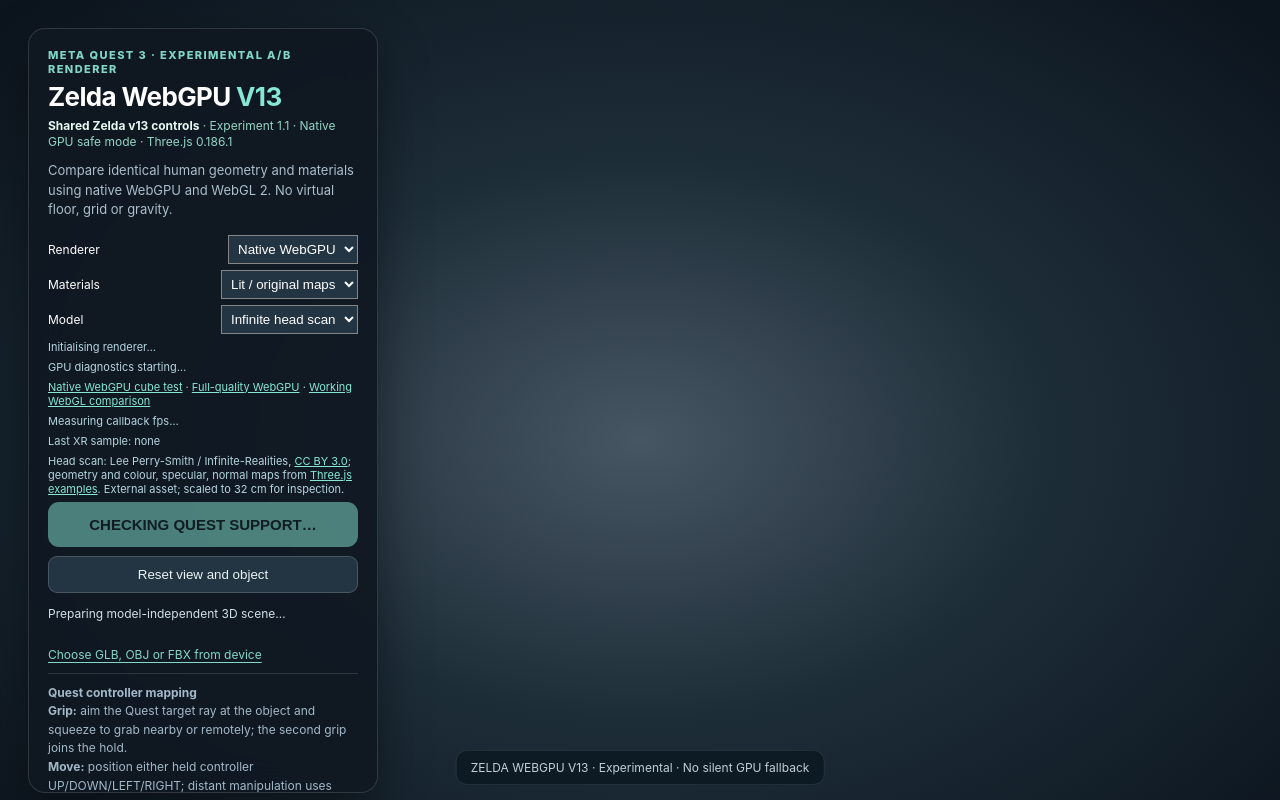
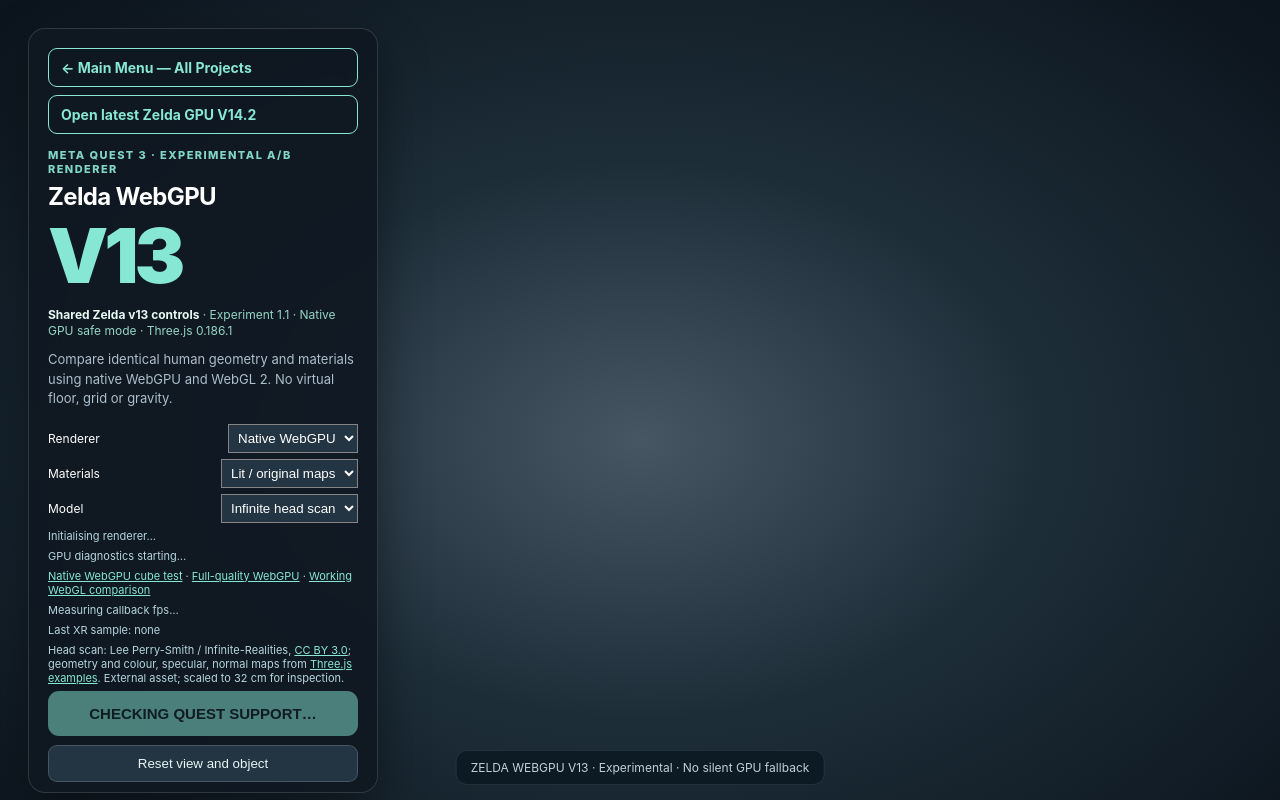
Before and after one commit to mikkk111/vr, a plain HTML site: page objects/zelda-webgpu-v13/index.html in a window 1280 px wide. Drawn offline with nearby package versions, Linux system fonts and the light colour scheme.

Commit message:
Add menu and latest-release navigation to archived Zelda V13 without changing renderer

```diff
--- a/objects/zelda-webgpu-v13/index.html
+++ b/objects/zelda-webgpu-v13/index.html
@@ -29,14 +29,17 @@
     .kbd{border:1px solid #ffffff40;border-radius:4px;font-size:10px;padding:1px 4px;color:#e6f7fc}
     #footer{position:fixed;z-index:2;bottom:15px;left:50%;transform:translateX(-50%);background:#091720bb;border:1px solid #ffffff18;padding:9px 14px;border-radius:11px;color:#c1d0d6;white-space:nowrap;font-size:12px;pointer-events:none}
     @media(max-width:600px){#panel{padding:14px}h1{font-size:21px}.sub{margin-bottom:9px}#footer{font-size:10px;bottom:8px}}
-  #panel{max-height:calc(100dvh - 35px);overflow:auto}#panel label:not(#filelabel){display:flex;justify-content:space-between;align-items:center;font-size:12px;margin:6px 0}#panel select{max-width:65%;background:#233442;color:#fff;padding:5px}#panel p{font-size:11px;color:#b6d6df;margin:6px 0}#panel a{color:#86e8d4}</style>
+  #panel{max-height:calc(100dvh - 35px);overflow:auto}#panel label:not(#filelabel){display:flex;justify-content:space-between;align-items:center;font-size:12px;margin:6px 0}#panel select{max-width:65%;background:#233442;color:#fff;padding:5px}#panel p{font-size:11px;color:#b6d6df;margin:6px 0}#panel a{color:#86e8d4}
+.project-nav{margin:0 0 14px;display:grid;gap:8px}.project-nav a{display:block;padding:10px 12px;border:1px solid #86e8d4;border-radius:9px;color:#c2fff1;text-decoration:none;font-size:14px;font-weight:750}.project-name{display:block;font-size:24px;font-weight:750;line-height:1.2}.build-version{display:block;color:#86e8d4;font-size:clamp(54px,9vw,76px);font-weight:900;line-height:1.05;letter-spacing:-.055em;margin:4px 0 12px;white-space:nowrap}
+</style>
   <script type="importmap">{"imports":{"three":"https://cdn.jsdelivr.net/npm/three@0.186.1/build/three.module.js","three/webgpu":"https://cdn.jsdelivr.net/npm/three@0.186.1/build/three.webgpu.js","three/addons/":"https://cdn.jsdelivr.net/npm/three@0.186.1/examples/jsm/"}}</script>
 </head>
 <body>
   <div id="scene"></div>
   <section id="panel">
+    <nav class="project-nav" aria-label="Project navigation"><a href="../../">← Main Menu — All Projects</a><a href="../zelda-gpu-v14-2/?v=14.2">Open latest Zelda GPU V14.2</a></nav>
     <div class="eyebrow">Meta Quest 3 · Experimental A/B renderer</div>
-    <h1>Zelda WebGPU <span style="color:#86e8d4">V13</span></h1>
+    <h1><span class="project-name">Zelda WebGPU</span><strong class="build-version">V13</strong></h1>
     <div class="versionline"><strong>Shared Zelda v13 controls</strong> · Experiment 1.1 · Native GPU safe mode · Three.js 0.186.1</div>
     <div class="sub">Compare identical human geometry and materials using native WebGPU and WebGL 2. No virtual floor, grid or gravity.</div>
     <label>Renderer <select id="rendererSelect"><option value="webgpu">Native WebGPU</option><option value="webgl">WebGL 2</option></select></label>
```
